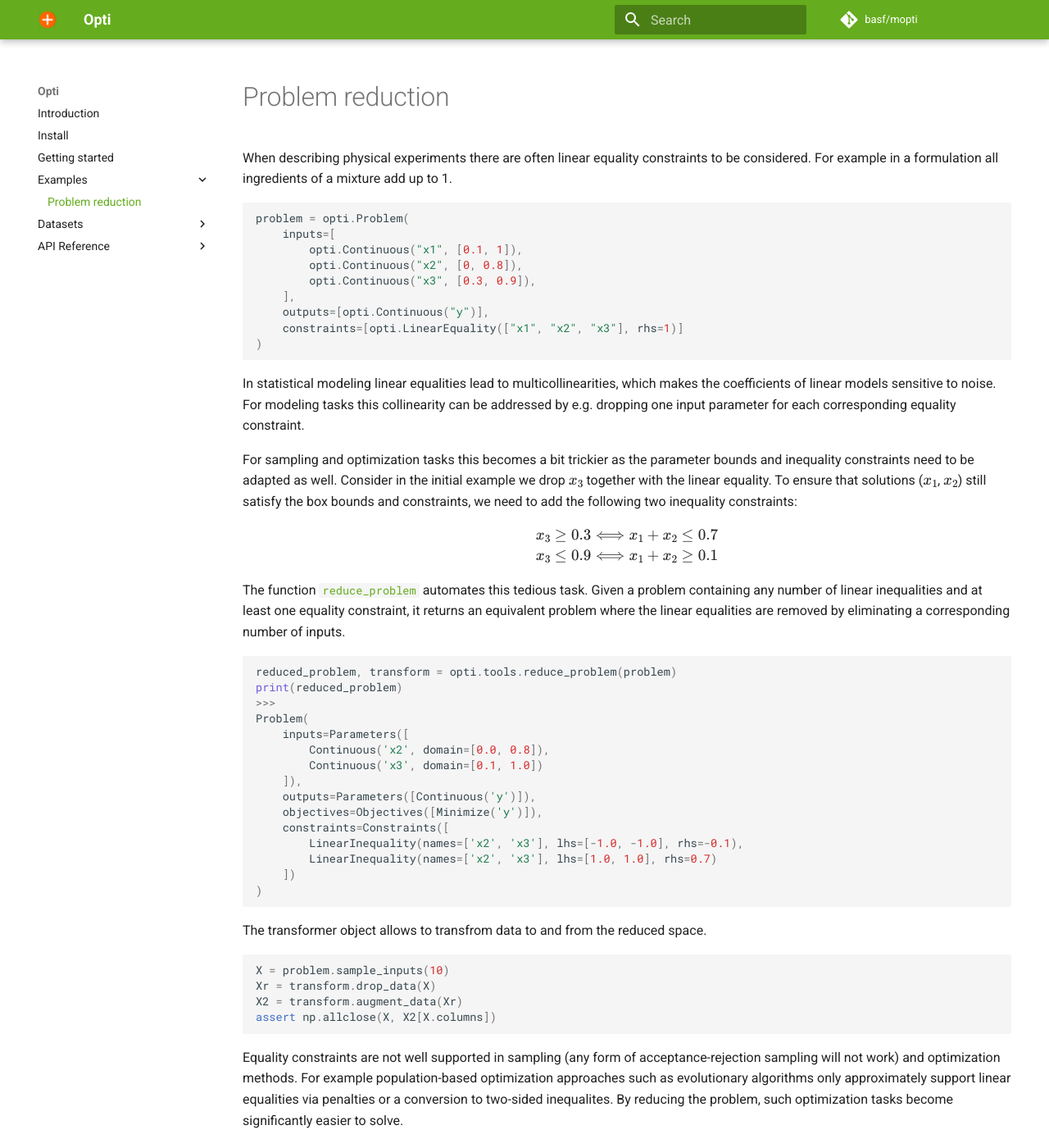
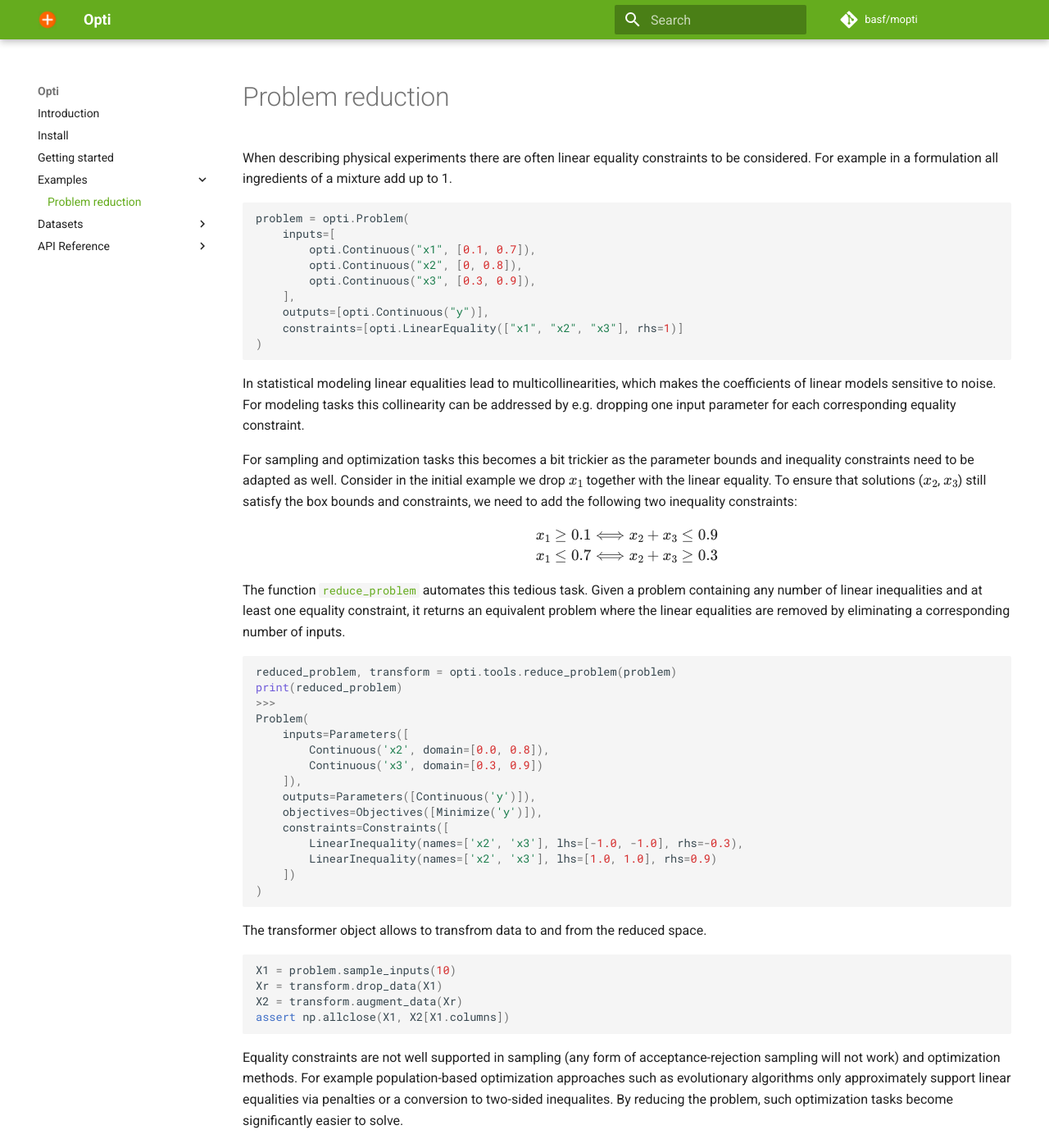
Before and after one commit to basf/mopti, an MkDocs documentation site: the page built from docs/examples/problem_reduction.md, in a window 1280 px wide and 1400 px high. Shown: the whole window at 82% size. Built offline with MkDocs 1.6.1 and Material for MkDocs 9.7.7, drawn with Linux system fonts in a browser that asks for light colours; comment, search, counter and statistics services are not loaded.

Commit message:
docs: fix inconsistency in reduce problem example. Closes #33

````diff
--- a/docs/examples/problem_reduction.md
+++ b/docs/examples/problem_reduction.md
@@ -6,7 +6,7 @@ For example in a formulation all ingredients of a mixture add up to 1.
 ```python
 problem = opti.Problem(
     inputs=[
-        opti.Continuous("x1", [0.1, 1]),
+        opti.Continuous("x1", [0.1, 0.7]),
         opti.Continuous("x2", [0, 0.8]),
         opti.Continuous("x3", [0.3, 0.9]),
     ],
@@ -19,12 +19,12 @@ In statistical modeling linear equalities lead to multicollinearities, which mak
 For modeling tasks this collinearity can be addressed by e.g. dropping one input parameter for each corresponding equality constraint.
 
 For sampling and optimization tasks this becomes a bit trickier as the parameter bounds and inequality constraints need to be adapted as well.
-Consider in the initial example we drop $x_3$ together with the linear equality.
-To ensure that solutions ($x_1$, $x_2$) still satisfy the box bounds and constraints, we need to add the following two inequality constraints:
+Consider in the initial example we drop $x_1$ together with the linear equality.
+To ensure that solutions ($x_2$, $x_3$) still satisfy the box bounds and constraints, we need to add the following two inequality constraints:
 $$
 \begin{align}
-x_3 \geq 0.3 \Longleftrightarrow x_1 + x_2 \leq 0.7 \newline
-x_3 \leq 0.9 \Longleftrightarrow x_1 + x_2 \geq 0.1
+x_1 \geq 0.1 \Longleftrightarrow x_2 + x_3 \leq 0.9 \newline
+x_1 \leq 0.7 \Longleftrightarrow x_2 + x_3 \geq 0.3
 \end{align}
 $$
 
@@ -38,13 +38,13 @@ print(reduced_problem)
 Problem(
     inputs=Parameters([
         Continuous('x2', domain=[0.0, 0.8]),
-        Continuous('x3', domain=[0.1, 1.0])
+        Continuous('x3', domain=[0.3, 0.9])
     ]),
     outputs=Parameters([Continuous('y')]),
     objectives=Objectives([Minimize('y')]),
     constraints=Constraints([
-        LinearInequality(names=['x2', 'x3'], lhs=[-1.0, -1.0], rhs=-0.1),
-        LinearInequality(names=['x2', 'x3'], lhs=[1.0, 1.0], rhs=0.7)
+        LinearInequality(names=['x2', 'x3'], lhs=[-1.0, -1.0], rhs=-0.3),
+        LinearInequality(names=['x2', 'x3'], lhs=[1.0, 1.0], rhs=0.9)
     ])
 )
 ```
@@ -52,10 +52,10 @@ Problem(
 The transformer object allows to transfrom data to and from the reduced space.
 
 ```python
-X = problem.sample_inputs(10)
-Xr = transform.drop_data(X)
+X1 = problem.sample_inputs(10)
+Xr = transform.drop_data(X1)
 X2 = transform.augment_data(Xr)
-assert np.allclose(X, X2[X.columns])
+assert np.allclose(X1, X2[X1.columns])
 ```
 
 Equality constraints are not well supported in sampling (any form of acceptance-rejection sampling will not work) and optimization methods.
````
Also changed, not shown: 1 other file.
